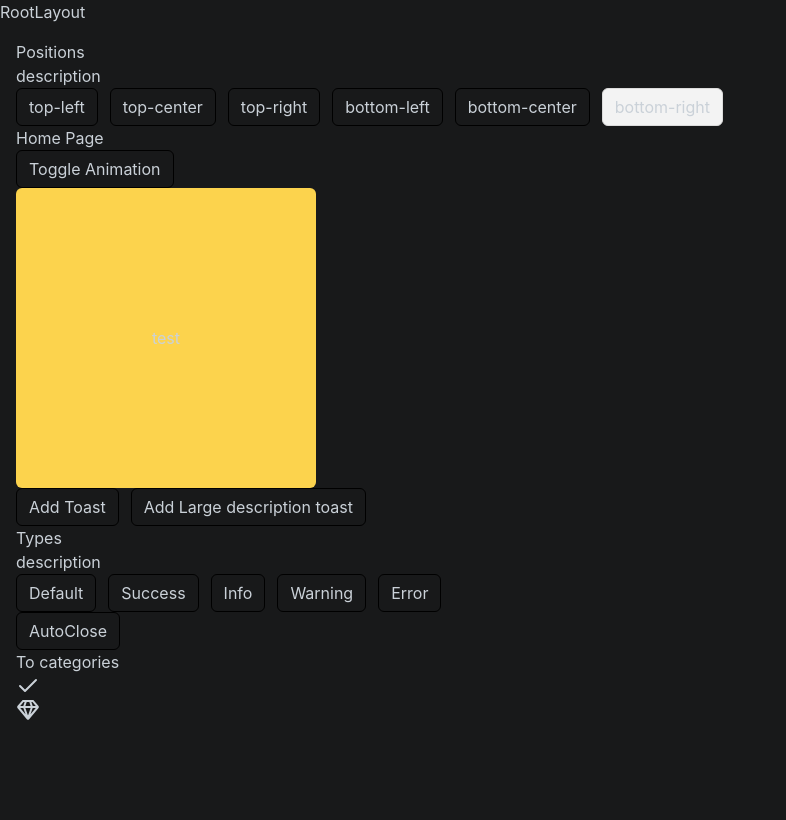
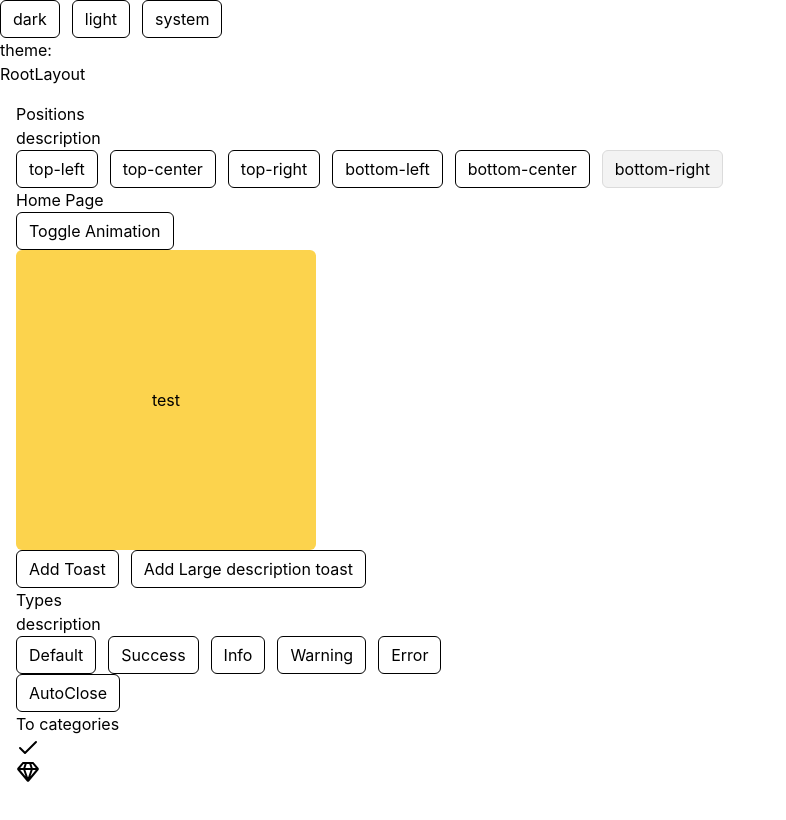
Before and after one commit to DanielEsh/react-toasts, a React (Vite) app: page / in a window 1280 px wide. Shown: the top 820 px of the page, without its empty margins (0-786 px from the left). Built offline with nearby package versions, Linux system fonts and the light colour scheme.

Commit message:
feat: themes

```diff
--- a/src/App.tsx
+++ b/src/App.tsx
@@ -7,6 +7,10 @@ import { AuthLayout } from './layouts/auth-layout.tsx'
 import { Login } from './routes/login.tsx'
 import { lazy, Suspense } from 'react'
 import { PrivateRoute } from './components/PrivateRouter.tsx'
+import {
+  ThemeProvider,
+  useTheme,
+} from './modules/core/dark-mode/use-dark-mode.tsx'
 
 // const HomePage = lazy(() => import('./routes/home.tsx'))
 const HomePage = lazy(async () => {
@@ -76,9 +80,37 @@ const router = createBrowserRouter([
 ])
 
 export const App = () => {
+  // const { theme, setTheme } = useTheme()
+
+  const theme = localStorage.getItem('theme')
+
+  const setTheme = (theme: string) => {
+    document.documentElement.dataset.theme = theme
+    localStorage.setItem('theme', theme)
+  }
+
   return (
-    <>
-      <RouterProvider router={router} />
-    </>
+    <ThemeProvider>
+      <>
+        <div className="flex gap-3">
+          <button
+            className="button"
+            onClick={() => setTheme('dark')}
+          >
+            dark
+          </button>
+          <button
+            className="button"
+            onClick={() => setTheme('light')}
+          >
+            light
+          </button>
+          <button className="button">system</button>
+        </div>
+
+        <div>theme: {theme}</div>
+        <RouterProvider router={router} />
+      </>
+    </ThemeProvider>
   )
 }
--- a/src/index.css
+++ b/src/index.css
@@ -33,14 +33,18 @@
   --error-text: hsl(360,100%,45%);
 }
 
+
+html[data-theme="dark"] body {
+  background-color: #18191a;
+  color: #cad1d8;
+}
+
 body {
   margin: 0;
   font-family: -apple-system, BlinkMacSystemFont, 'Segoe UI', 'Roboto', 'Oxygen', 'Ubuntu',
   'Cantarell', 'Fira Sans', 'Droid Sans', 'Helvetica Neue', sans-serif;
   -webkit-font-smoothing: antialiased;
   -moz-osx-font-smoothing: grayscale;
-  background-color: #18191a;
-  color: #cad1d8;
   padding-bottom: 500px;
 }
 
--- /dev/null
+++ b/src/modules/core/dark-mode/use-dark-mode.tsx
@@ -0,0 +1,58 @@
+import {
+  createContext,
+  ReactNode,
+  useContext,
+  useEffect,
+  useState,
+} from 'react'
+
+export interface UseThemeProps {
+  theme?: string
+  setTheme: any
+}
+
+const getSystemTheme = (e?: MediaQueryList | MediaQueryListEvent) => {
+  if (!e) e = window.matchMedia(MEDIA)
+  const isDark = e.matches
+  return isDark ? 'dark' : 'light'
+}
+
+const getTheme = (key: string, fallback?: string) => {
+  let theme
+  try {
+    theme = localStorage.getItem(key) || undefined
+  } catch (e) {
+    // Unsupported
+  }
+  return theme || fallback
+}
+
+const colorSchemes = ['light', 'dark']
+const MEDIA = '(prefers-color-scheme: dark)'
+
+const ThemeContext = createContext<UseThemeProps | undefined>(undefined)
+const defaultContext: UseThemeProps = { setTheme: () => {} }
+export const useTheme = () => useContext(ThemeContext) ?? defaultContext
+
+interface ThemeProviderProps {
+  children: ReactNode
+}
+
+export const ThemeProvider = (props: ThemeProviderProps) => {
+  const storageKey = 'theme'
+  const defaultTheme = 'system'
+  const [theme, setTheme] = useState(() => getTheme(storageKey, defaultTheme))
+
+  useEffect(() => {
+    document.documentElement.dataset.theme = theme
+    localStorage.setItem('theme', theme!)
+  }, [theme])
+
+  return (
+    <ThemeContext.Provider value={{ theme, setTheme }}>
+      {props.children}
+    </ThemeContext.Provider>
+  )
+}
+
+export function useDarkMode() {}
--- a/tailwind.config.js
+++ b/tailwind.config.js
@@ -1,6 +1,7 @@
 /** @type {import('tailwindcss').Config} */
 export default {
   content: ['./index.html', './src/**/*.{js,ts,jsx,tsx}'],
+  darkMode: ['selector', '[data-theme="dark"]'],
   theme: {
     extend: {},
   },
```
